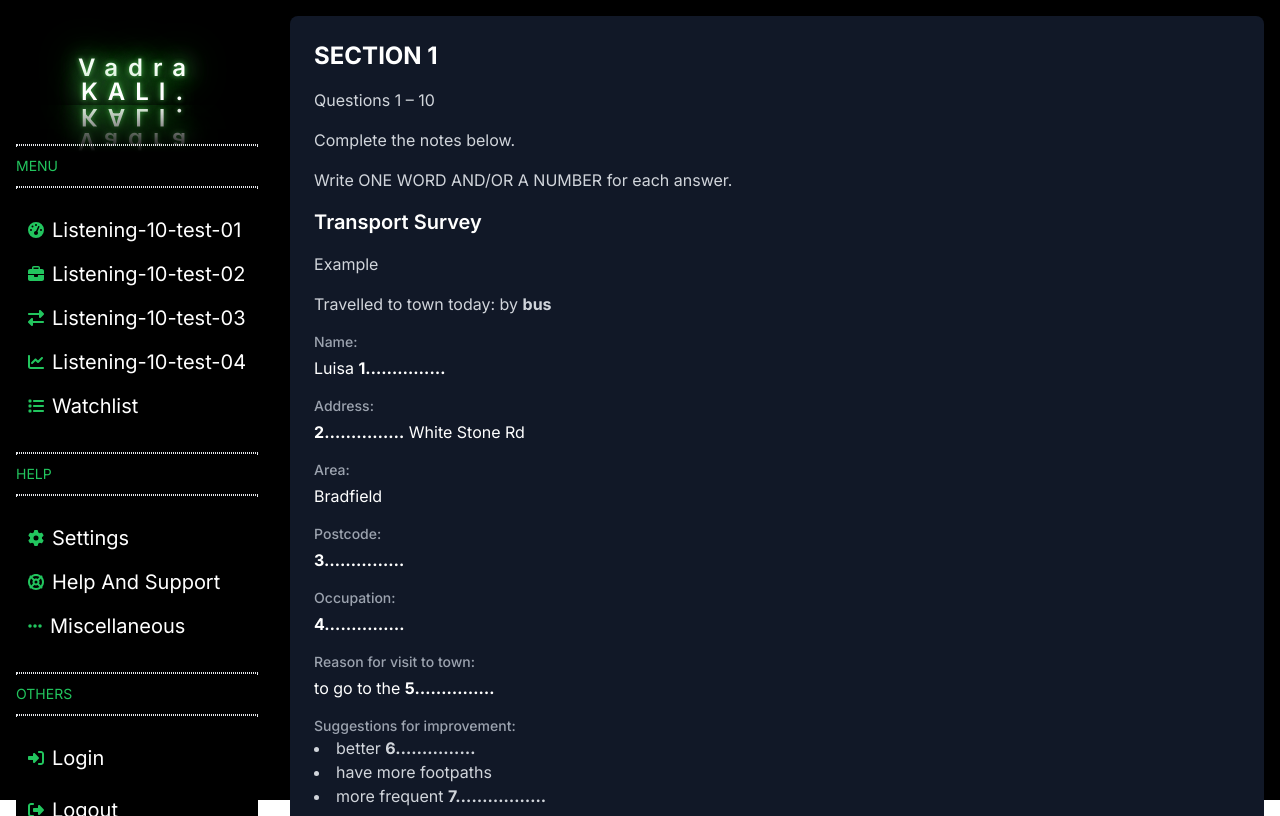
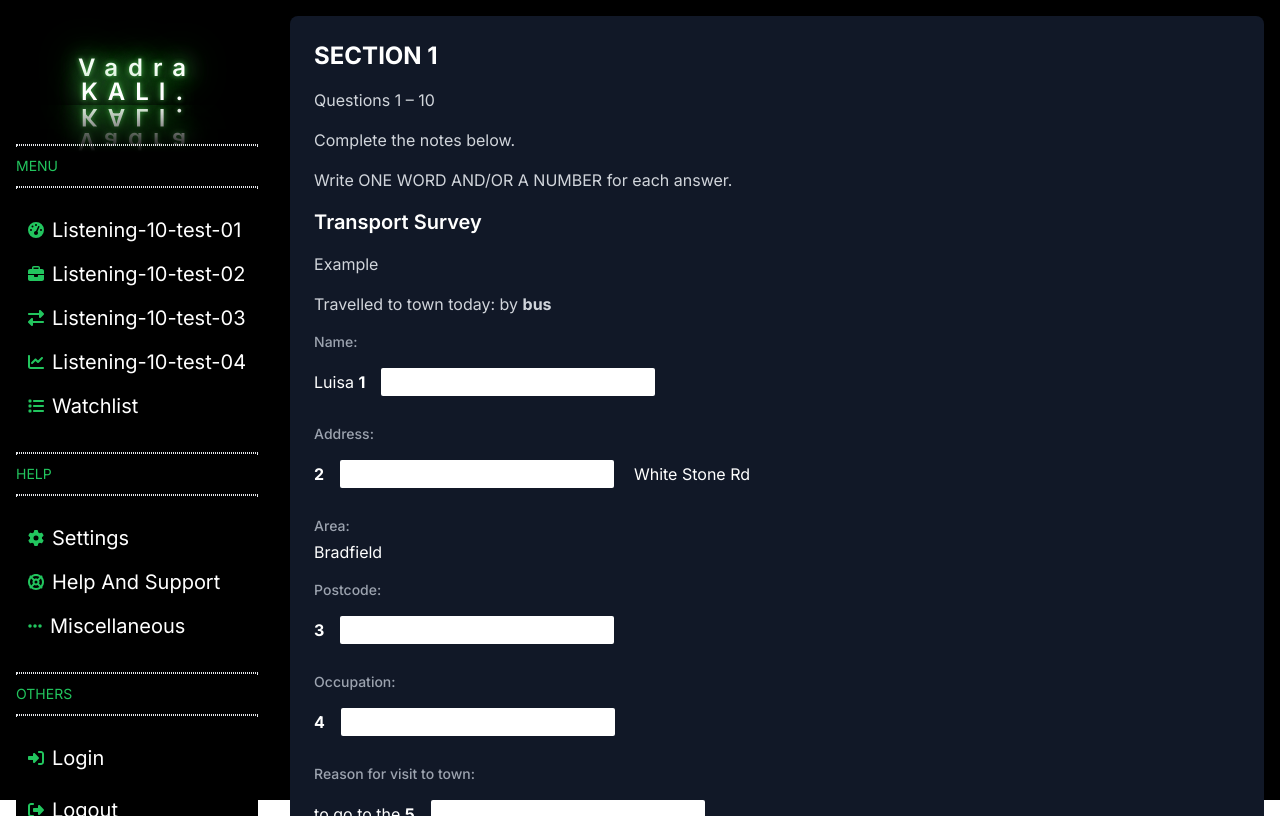
Before and after one commit to MohimaModak/Crypto_Investment_Dashboard, a React (Vite) app: page /portfolio in a window 1280 px wide. Built offline with nearby package versions, Linux system fonts and the light colour scheme.

Commit message:
Add new data

```diff
--- a/src/Component/CoreComponents/Portfolio/Portfolio.jsx
+++ b/src/Component/CoreComponents/Portfolio/Portfolio.jsx
@@ -15,12 +15,12 @@ export default function Portfolio() {
         <div className="space-y-4">
           <div>
             <label className="block text-sm font-medium text-gray-400">Name:</label>
-            <p className="mt-1 text-white">Luisa <strong>1……………</strong></p>
+            <p className="mt-1 text-white">Luisa <strong>1<input type="text" className="py-0.5 px-5 my-3 mx-4 rounded-sm" /> </strong></p>
           </div>
 
           <div>
             <label className="block text-sm font-medium text-gray-400">Address:</label>
-            <p className="mt-1 text-white"><strong>2……………</strong> White Stone Rd</p>
+            <p className="mt-1 text-white"><strong>2<input type="text" className="py-0.5 px-5 my-3 mx-4 rounded-sm" /> </strong> White Stone Rd</p>
           </div>
 
           <div>
@@ -30,34 +30,34 @@ export default function Portfolio() {
 
           <div>
             <label className="block text-sm font-medium text-gray-400">Postcode:</label>
-            <p className="mt-1 text-white"><strong>3……………</strong></p>
+            <p className="mt-1 text-white"><strong>3<input type="text" className="py-0.5 px-5 my-3 mx-4 rounded-sm" /> </strong></p>
           </div>
 
           <div>
             <label className="block text-sm font-medium text-gray-400">Occupation:</label>
-            <p className="mt-1 text-white"><strong>4……………</strong></p>
+            <p className="mt-1 text-white"><strong>4<input type="text" className="py-0.5 px-5 my-3 mx-4 rounded-sm" /> </strong></p>
           </div>
 
           <div>
             <label className="block text-sm font-medium text-gray-400">Reason for visit to town:</label>
-            <p className="mt-1 text-white">to go to the <strong>5……………</strong></p>
+            <p className="mt-1 text-white">to go to the <strong>5<input type="text" className="py-0.5 px-5 my-3 mx-4 rounded-sm" /> </strong></p>
           </div>
 
           <div>
             <label className="block text-sm font-medium text-gray-400">Suggestions for improvement:</label>
             <ul className="list-disc list-inside text-gray-300">
-              <li>better <strong>6……………</strong></li>
+              <li>better <strong>6<input type="text" className="py-0.5 px-5 my-3 mx-4 rounded-sm" /> </strong></li>
               <li>have more footpaths</li>
-              <li>more frequent <strong>7……………..</strong></li>
+              <li>more frequent <strong>7<input type="text" className="py-0.5 px-5 my-3 mx-4 rounded-sm" /> ..</strong></li>
             </ul>
           </div>
 
           <div>
             <label className="block text-sm font-medium text-gray-400">Things that would encourage cycling to work:</label>
             <ul className="list-disc list-inside text-gray-300">
-              <li>having <strong>8……………</strong> parking places for bicycles</li>
-              <li>being able to use a <strong>9……………</strong> at work</li>
-              <li>the opportunity to have cycling <strong>10…………….</strong> on busy roads</li>
+              <li>having <strong>8<input type="text" className="py-0.5 px-5 my-3 mx-4 rounded-sm" /> </strong> parking places for bicycles</li>
+              <li>being able to use a <strong>9<input type="text" className="py-0.5 px-5 my-3 mx-4 rounded-sm" /> </strong> at work</li>
+              <li>the opportunity to have cycling <strong>10<input type="text" className="py-0.5 px-5 my-3 mx-4 rounded-sm" /> .</strong> on busy roads</li>
             </ul>
           </div>
         </div>
@@ -137,12 +137,12 @@ export default function Portfolio() {
             <div className="mt-5">
               <p className="text-white"><strong>Areas of the world</strong></p>
               <ul className="list-disc list-inside text-gray-300">
-                <li>15. Asia <strong>……….</strong></li>
-                <li>16. Antarctica <strong>……….</strong></li>
-                <li>17. South America <strong>……….</strong></li>
-                <li>18. North America <strong>……….</strong></li>
-                <li>19. Europe <strong>……….</strong></li>
-                <li>20. Africa <strong>……….</strong></li>
+                <li>15. Asia <strong><input type="text" className="py-0.5 px-5 my-3 mx-4 rounded-sm" /> </strong></li>
+                <li>16. Antarctica <strong><input type="text" className="py-0.5 px-5 my-3 mx-4 rounded-sm" /> </strong></li>
+                <li>17. South America <strong><input type="text" className="py-0.5 px-5 my-3 mx-4 rounded-sm" /> </strong></li>
+                <li>18. North America <strong><input type="text" className="py-0.5 px-5 my-3 mx-4 rounded-sm" /> </strong></li>
+                <li>19. Europe <strong><input type="text" className="py-0.5 px-5 my-3 mx-4 rounded-sm" /> </strong></li>
+                <li>20. Africa <strong><input type="text" className="py-0.5 px-5 my-3 mx-4 rounded-sm" /> </strong></li>
               </ul>
             </div>
           </div>
@@ -259,34 +259,34 @@ export default function Portfolio() {
             <p className="text-white"><strong>THE FUTURE OF MANAGEMENT</strong></p>
             <p className="text-white"><strong>Business markets</strong></p>
             <ul className="list-disc list-inside text-gray-300">
-              <li>greater <strong>31……………</strong> among companies</li>
-              <li>increase in power of large <strong>32…………….</strong> companies</li>
-              <li>rising <strong>33……………..</strong> in certain countries</li>
+              <li>greater <strong>31<input type="text" className="py-0.5 px-5 my-3 mx-4 rounded-sm" /> </strong> among companies</li>
+              <li>increase in power of large <strong>32<input type="text" className="py-0.5 px-5 my-3 mx-4 rounded-sm" /> .</strong> companies</li>
+              <li>rising <strong>33<input type="text" className="py-0.5 px-5 my-3 mx-4 rounded-sm" /> ..</strong> in certain countries</li>
             </ul>
 
             <p className="text-white"><strong>External influences on businesses</strong></p>
             <ul className="list-disc list-inside text-gray-300">
-              <li>more discussion with <strong>34………………</strong> before making business decisions</li>
-              <li>environmental concerns which may lead to more <strong>35……………..</strong></li>
+              <li>more discussion with <strong>34<input type="text" className="py-0.5 px-5 my-3 mx-4 rounded-sm" /> …</strong> before making business decisions</li>
+              <li>environmental concerns which may lead to more <strong>35<input type="text" className="py-0.5 px-5 my-3 mx-4 rounded-sm" /> ..</strong></li>
             </ul>
 
             <p className="text-white"><strong>Business structures</strong></p>
             <ul className="list-disc list-inside text-gray-300">
-              <li>more teams will be formed to work on a particular <strong>36…………….</strong></li>
-              <li>businesses may need to offer hours that are <strong>37………………</strong>, or the chance to work remotely</li>
+              <li>more teams will be formed to work on a particular <strong>36<input type="text" className="py-0.5 px-5 my-3 mx-4 rounded-sm" /> .</strong></li>
+              <li>businesses may need to offer hours that are <strong>37<input type="text" className="py-0.5 px-5 my-3 mx-4 rounded-sm" /> …</strong>, or the chance to work remotely</li>
             </ul>
 
             <p className="text-white"><strong>Management styles</strong></p>
             <ul className="list-disc list-inside text-gray-300">
-              <li>increasing need for managers to provide good <strong>38……………..</strong></li>
-              <li>changes influenced by <strong>39……………..</strong> taking senior roles</li>
+              <li>increasing need for managers to provide good <strong>38<input type="text" className="py-0.5 px-5 my-3 mx-4 rounded-sm" /> ..</strong></li>
+              <li>changes influenced by <strong>39<input type="text" className="py-0.5 px-5 my-3 mx-4 rounded-sm" /> ..</strong> taking senior roles</li>
             </ul>
 
             <p className="text-white"><strong>Changes in the economy</strong></p>
             <ul className="list-disc list-inside text-gray-300">
               <li>service sector continues to be important</li>
               <li>increasing value of intellectual property</li>
-              <li>more and more <strong>40……………..</strong> workers</li>
+              <li>more and more <strong>40<input type="text" className="py-0.5 px-5 my-3 mx-4 rounded-sm" /> ..</strong> workers</li>
             </ul>
           </div>
         </div>
```
